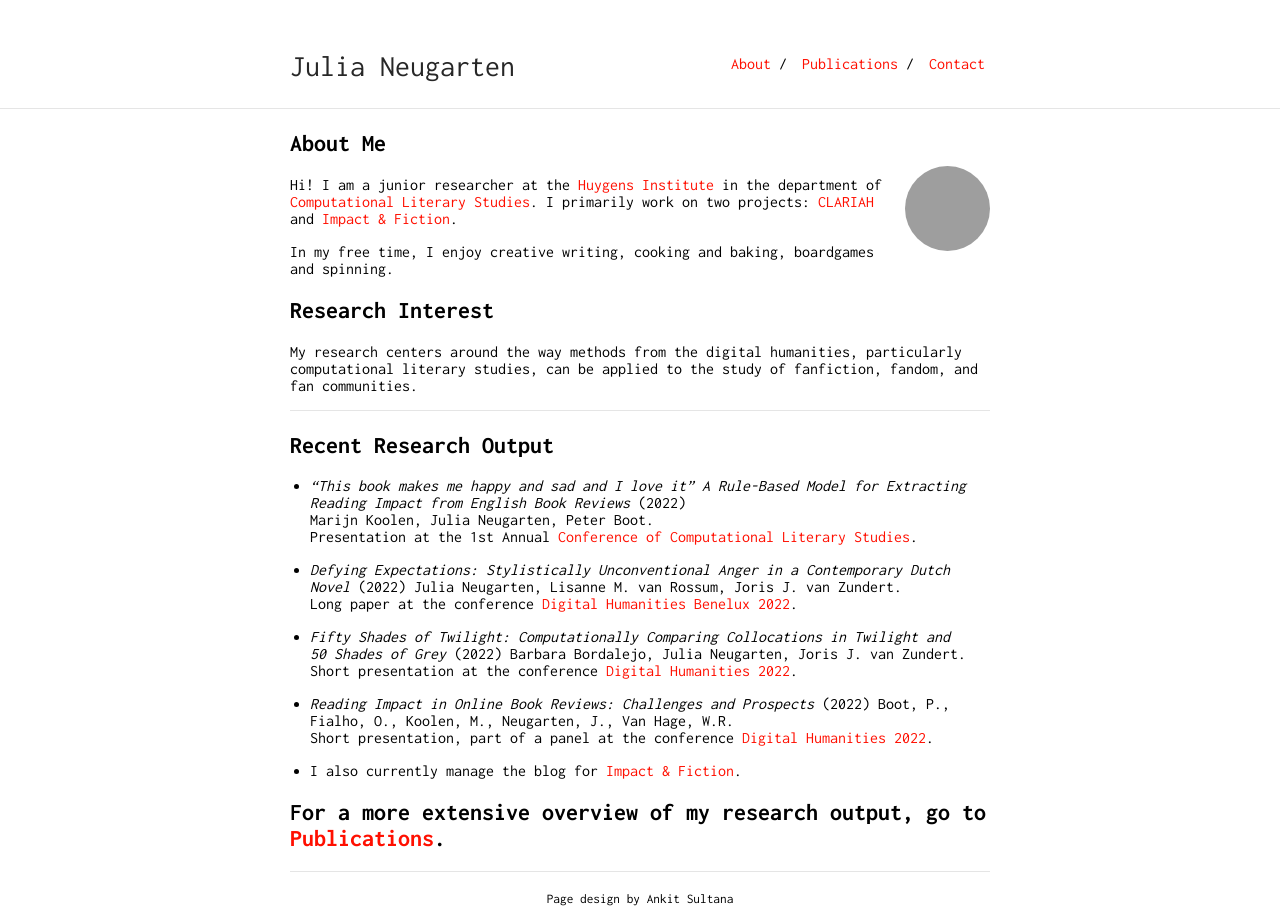
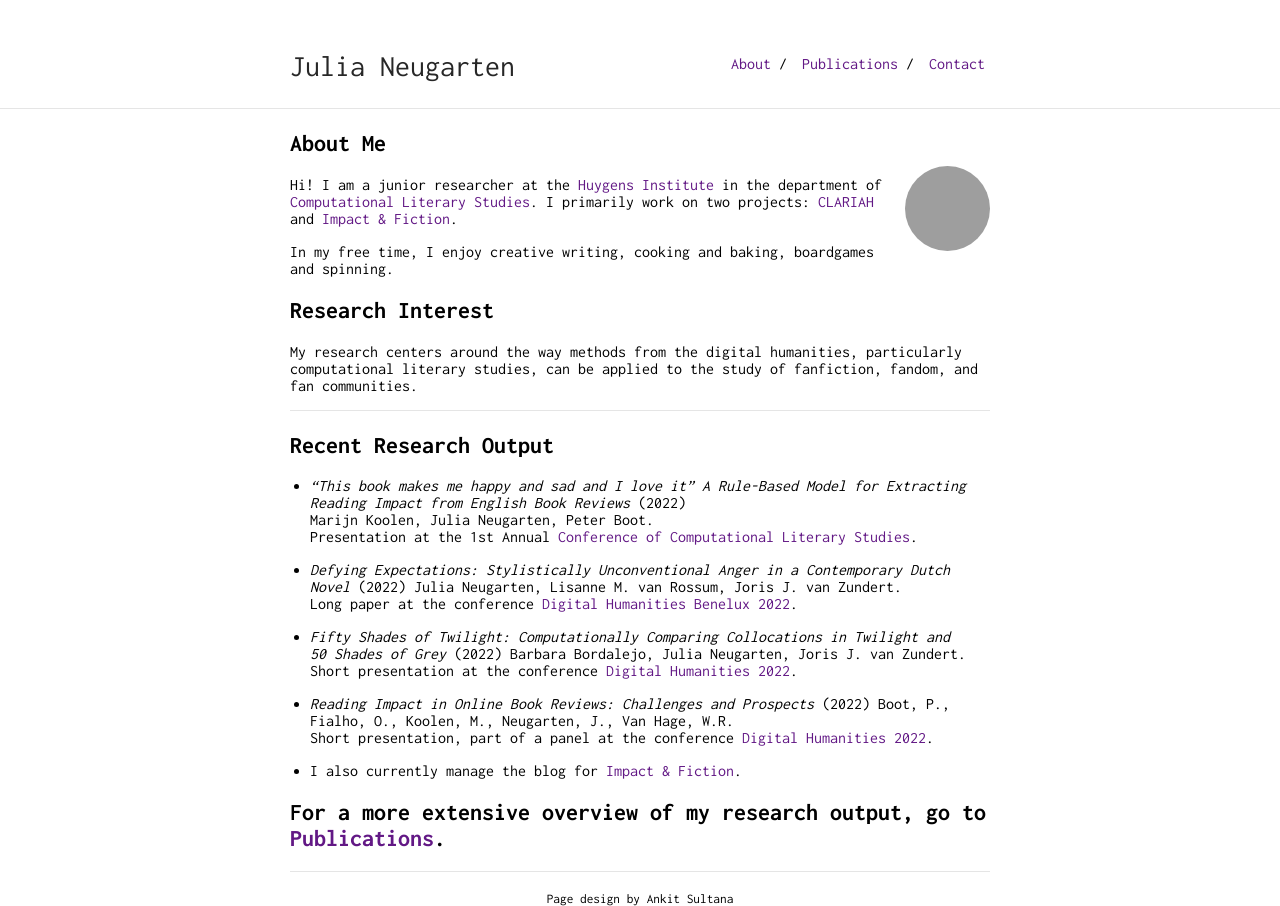
Before and after one commit to julianeugarten/julianeugarten, a Jekyll site: the page built from index.md, in a window 1280 px wide. Built offline with Jekyll 4.4.1, drawn with Linux system fonts in a browser that asks for light colours; our own code applies the rules of GitHub Pages for plain Markdown files; grey boxes are pictures that could not be loaded.

Commit message:
change color

```diff
--- a/_sass/vars.scss
+++ b/_sass/vars.scss
@@ -2,7 +2,7 @@
  * Customization Variables
  */
 
-$accent: #FF0F00;
+$accent: #621885;
 $image-size: 85px;
 
 /*
```
